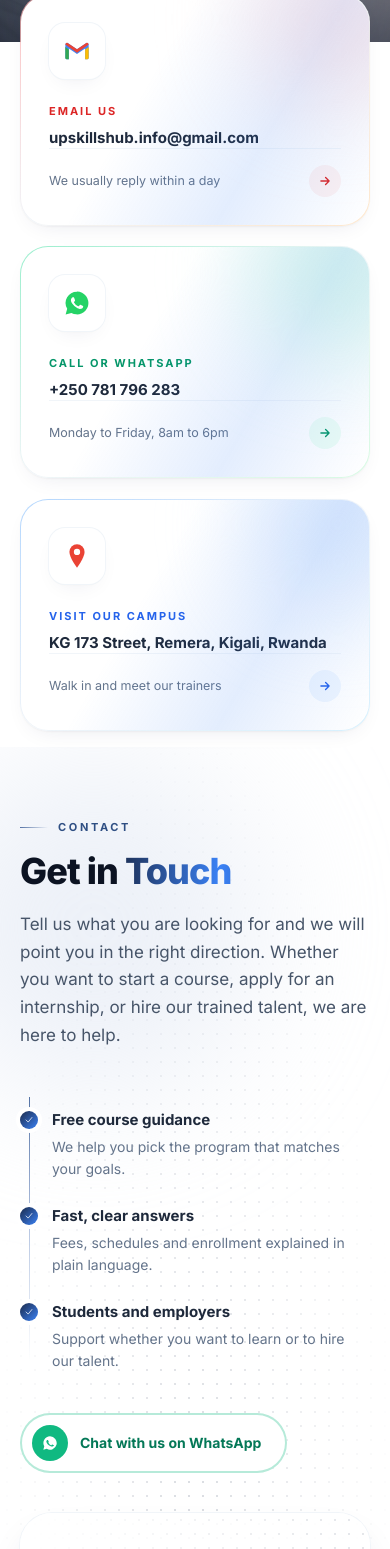
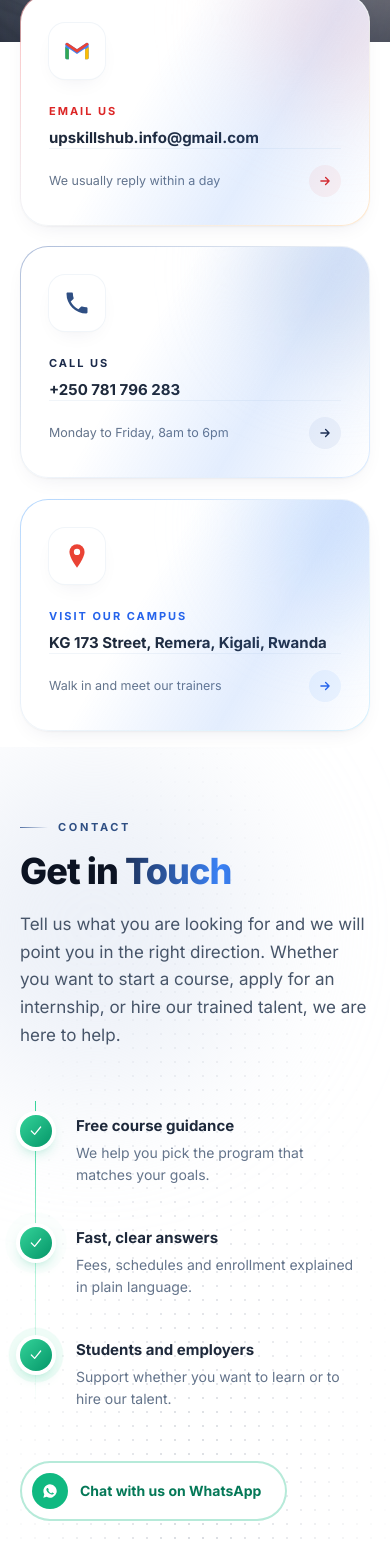
Before and after one commit to UpSkillsHub/UpSkillsFrontend, a React (Vite) app: page /contact in a window 390 px wide. Shown: the part 432-1981 px from the top of the page. Built offline with nearby package versions, Linux system fonts and the light colour scheme; no server answers.

Commit message:
Contact: middle card is call-only with brand phone icon; assurance list gets animated green WhatsApp-style check nodes

```diff
--- a/src/pages/Contact.jsx
+++ b/src/pages/Contact.jsx
@@ -18,6 +18,14 @@ const WhatsAppIcon = ({ className = "h-6 w-6" }) => (
   <svg viewBox="0 0 32 32" className={className}>
     <path fill="#25D366" d="M16 3a13 13 0 0 0-11.2 19.6L3 29l6.6-1.7A13 13 0 1 0 16 3Z" />
     <path fill="#fff" d="M22.3 19.1c-.3-.2-2-1-2.3-1.1-.3-.1-.5-.2-.8.2s-.9 1.1-1.1 1.3c-.2.2-.4.3-.8.1a9.4 9.4 0 0 1-2.8-1.7 10.4 10.4 0 0 1-1.9-2.4c-.2-.4 0-.6.2-.8l.6-.7c.2-.2.2-.4.3-.6a.7.7 0 0 0 0-.7c0-.2-.8-1.9-1-2.6-.3-.7-.6-.6-.8-.6h-.7a1.3 1.3 0 0 0-1 .4 4 4 0 0 0-1.2 3 7 7 0 0 0 1.5 3.7 15.9 15.9 0 0 0 6.1 5.4c2.1.8 2.9.9 4 .7a3.4 3.4 0 0 0 2.2-1.6 2.8 2.8 0 0 0 .2-1.6c-.1-.2-.3-.3-.7-.4Z" />
+  </svg>
+);
+const PhoneIcon = ({ className = "h-6 w-6" }) => (
+  <svg viewBox="0 0 24 24" className={className}>
+    <path
+      fill="#2f4f83"
+      d="M6.6 10.8a15.1 15.1 0 0 0 6.6 6.6l2.2-2.2c.3-.3.7-.4 1-.2 1.2.4 2.4.6 3.6.6.6 0 1 .4 1 1V20c0 .6-.4 1-1 1A17 17 0 0 1 3 4c0-.6.4-1 1-1h3.5c.6 0 1 .4 1 1 0 1.3.2 2.5.6 3.6.1.4 0 .8-.2 1l-2.3 2.2Z"
+    />
   </svg>
 );
 const MapsIcon = ({ className = "h-6 w-6" }) => (
@@ -50,18 +58,18 @@ const details = [
     dash: "border-red-200 dark:border-red-400/30",
   },
   {
-    icon: WhatsAppIcon,
-    label: "Call or WhatsApp",
+    icon: PhoneIcon,
+    label: "Call us",
     value: CONTACT.phone,
-    href: `https://wa.me/${CONTACT.phoneDial.replace("+", "")}`,
+    href: `tel:${CONTACT.phoneDial}`,
     note: "Monday to Friday, 8am to 6pm",
-    // WhatsApp green
-    ring: "from-emerald-300/70 via-slate-100 to-green-200/60 dark:from-emerald-400/25 dark:via-white/5 dark:to-green-400/20",
-    glow: "bg-emerald-100/70 dark:bg-emerald-400/10",
-    label_c: "text-emerald-600 dark:text-emerald-300",
-    hover_t: "group-hover:text-emerald-600",
-    chip: "bg-emerald-50 text-emerald-600 group-hover:bg-emerald-500 dark:bg-emerald-500/10 dark:text-emerald-300",
-    dash: "border-emerald-200 dark:border-emerald-400/30",
+    // Brand navy
+    ring: "from-brand-300/70 via-slate-100 to-blue-200/60 dark:from-white/20 dark:via-white/5 dark:to-blue-400/20",
+    glow: "bg-brand-100/70 dark:bg-blue-400/10",
+    label_c: "text-brand-600 dark:text-blue-300",
+    hover_t: "group-hover:text-brand-700",
+    chip: "bg-brand-50 text-brand-600 group-hover:bg-brand-600 dark:bg-white/10 dark:text-blue-300",
+    dash: "border-brand-200 dark:border-blue-400/30",
   },
   {
     icon: MapsIcon,
@@ -244,14 +252,28 @@ export default function Contact() {
               </p>
 
               {/* Assurances as a drawing list */}
-              <ul className="relative mt-9 space-y-6 pl-8">
-                <span className="draw-line absolute bottom-3 left-[9px] top-3 w-px bg-gradient-to-b from-brand-400 via-brand-200 to-transparent dark:from-blue-400 dark:via-blue-400/30" />
+              <ul className="relative mt-9 space-y-5 pl-11">
+                {/* Connector line that draws itself */}
+                <span className="draw-line absolute bottom-4 left-[15px] top-4 w-px bg-gradient-to-b from-emerald-400 via-emerald-300/60 to-transparent" />
                 {assurances.map((a, i) => (
-                  <li key={a.title} className="pop-item relative" style={{ transitionDelay: `${250 + i * 160}ms` }}>
-                    <span className="absolute -left-8 top-0.5 grid h-[18px] w-[18px] place-items-center rounded-full bg-gradient-to-br from-brand-600 to-blue-500 text-white shadow-glow ring-4 ring-white dark:ring-brand-900">
-                      <IconCheck className="h-2.5 w-2.5" />
+                  <li
+                    key={a.title}
+                    className="pop-item group/as relative rounded-2xl px-3 py-2.5 transition-all duration-300 ease-apple hover:-translate-y-0.5 hover:bg-emerald-50/60 dark:hover:bg-emerald-500/10"
+                    style={{ transitionDelay: `${250 + i * 180}ms` }}
+                  >
+                    {/* Animated green check node */}
+                    <span className="absolute -left-11 top-2.5 grid h-8 w-8 place-items-center">
+                      <span
+                        className="absolute inset-0 rounded-full bg-emerald-400/40 opacity-70"
+                        style={{ animation: `ping 2.4s cubic-bezier(0,0,0.2,1) ${i * 0.5}s infinite` }}
+                      />
+                      <span className="relative grid h-8 w-8 place-items-center rounded-full bg-gradient-to-br from-emerald-400 to-emerald-600 text-white shadow-[0_6px_16px_-6px_rgba(16,185,129,0.9)] ring-4 ring-white transition-transform duration-500 ease-apple group-hover/as:scale-110 dark:ring-brand-900">
+                        <IconCheck className="h-4 w-4" />
+                      </span>
                     </span>
-                    <p className="text-[15px] font-bold text-slate-800 dark:text-white">{a.title}</p>
+                    <p className="text-[15px] font-bold text-slate-800 transition-colors duration-300 group-hover/as:text-emerald-700 dark:text-white dark:group-hover/as:text-emerald-300">
+                      {a.title}
+                    </p>
                     <p className="mt-1 text-sm leading-relaxed text-slate-500 dark:text-slate-400">{a.text}</p>
                   </li>
                 ))}
```
